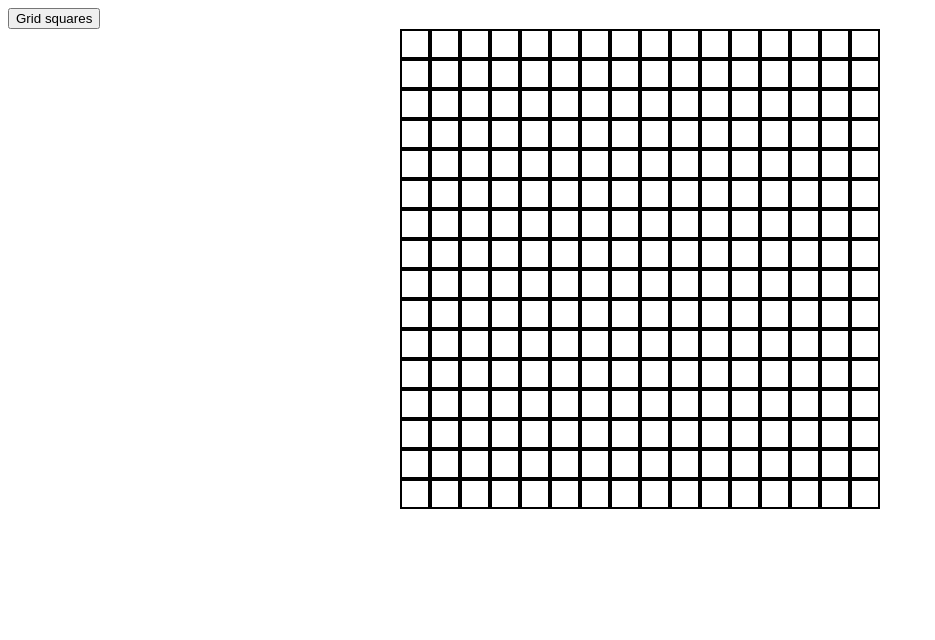
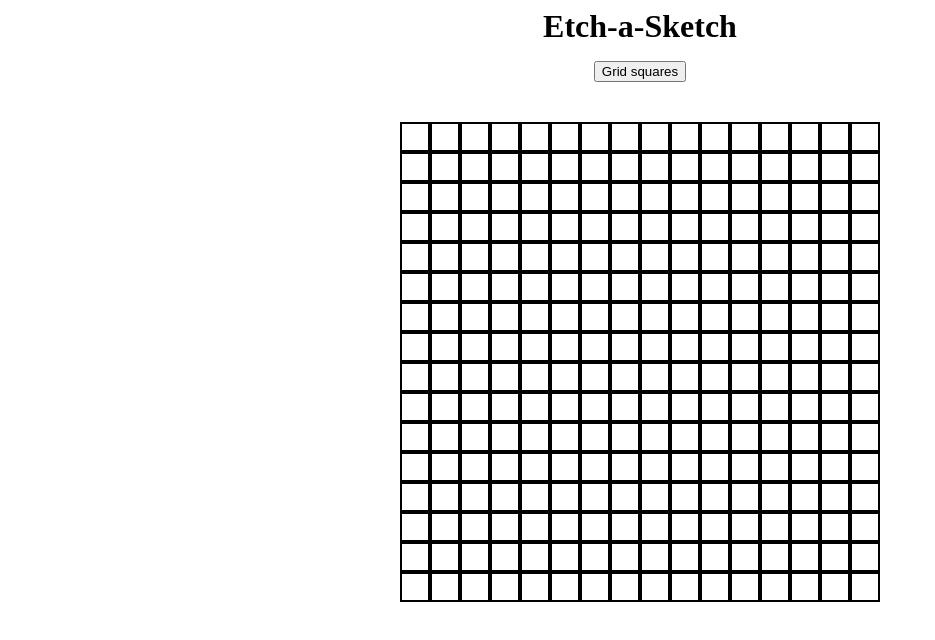
Before and after one commit to ShurjeelCS/Etch-a-Sketch, a plain HTML site: page index.html in a window 1280 px wide. Shown: the whole page, without its empty margins (0-935 px from the left). Drawn offline with Linux system fonts and the light colour scheme.

Commit message:
changed some styling

```diff
--- a/index.html
+++ b/index.html
@@ -8,8 +8,10 @@
     <script src="script.js" defer></script>
 </head>
 <body>
-    <button id="gridBtn" class="grid">Grid squares</button>
+    <h1>Etch-a-Sketch</h1>
+
     <div class="holder">
+        <button id="gridBtn" class="grid">Grid squares</button>
         <div class="container"></div>
     </div>
 
--- a/styles.css
+++ b/styles.css
@@ -2,9 +2,18 @@
     box-sizing: border-box;
 }
 
+h1{
+    padding: 0;
+    margin: 0;
+    text-align: center;
+    margin-bottom: 1rem;
+}
+
 .holder {
     display: flex;
-    justify-content: center;
+    align-items: center;
+    gap: 40px;
+    flex-direction: column;
 }
 
 .container {
```
